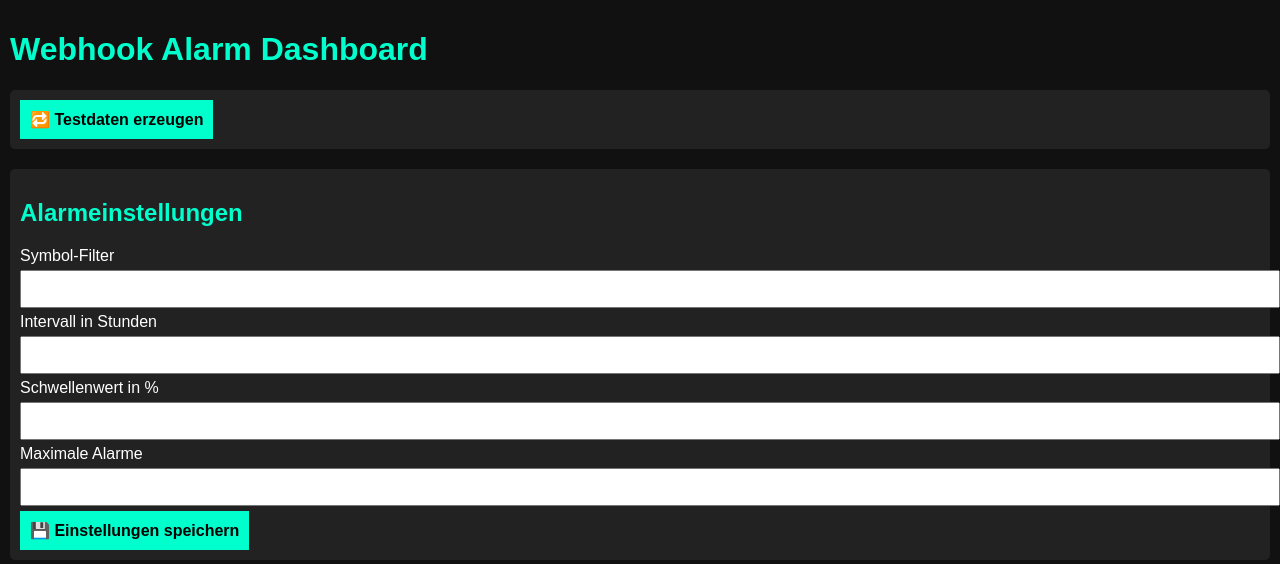
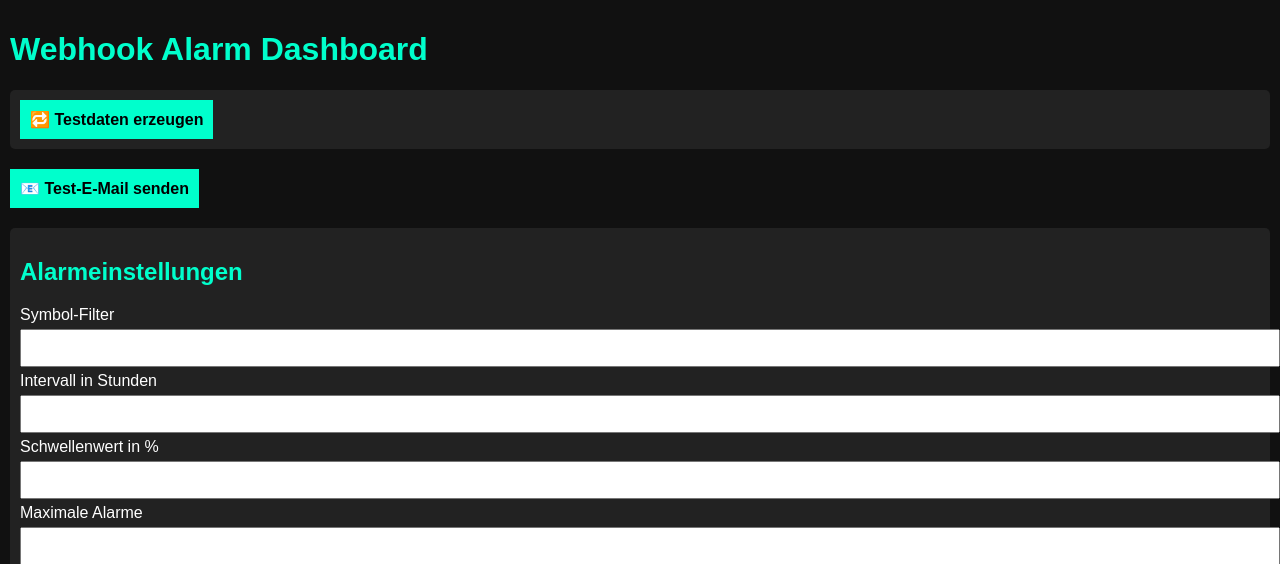
Before and after one commit to Bubu89/webhook-alarm-analyse, a Flask app: template templates/dashboard.html in a window 1280 px wide. Shown: the top 564 px of the page. Run offline with Flask 3, Linux system fonts and the light colour scheme; the template is opened without the code that fills it, so the values that code supplies are empty.

Commit message:
Update dashboard.html

```diff
--- a/templates/dashboard.html
+++ b/templates/dashboard.html
@@ -91,6 +91,9 @@
             <button type="submit">🔁 Testdaten erzeugen</button>
         </form>
     </div>
+<form action="/test-email" method="get" style="margin-bottom: 20px;">
+    <button class="btn btn-warning" type="submit">📧 Test-E-Mail senden</button>
+</form>
 
     <div class="settings">
         <h2>Alarmeinstellungen</h2>
```
